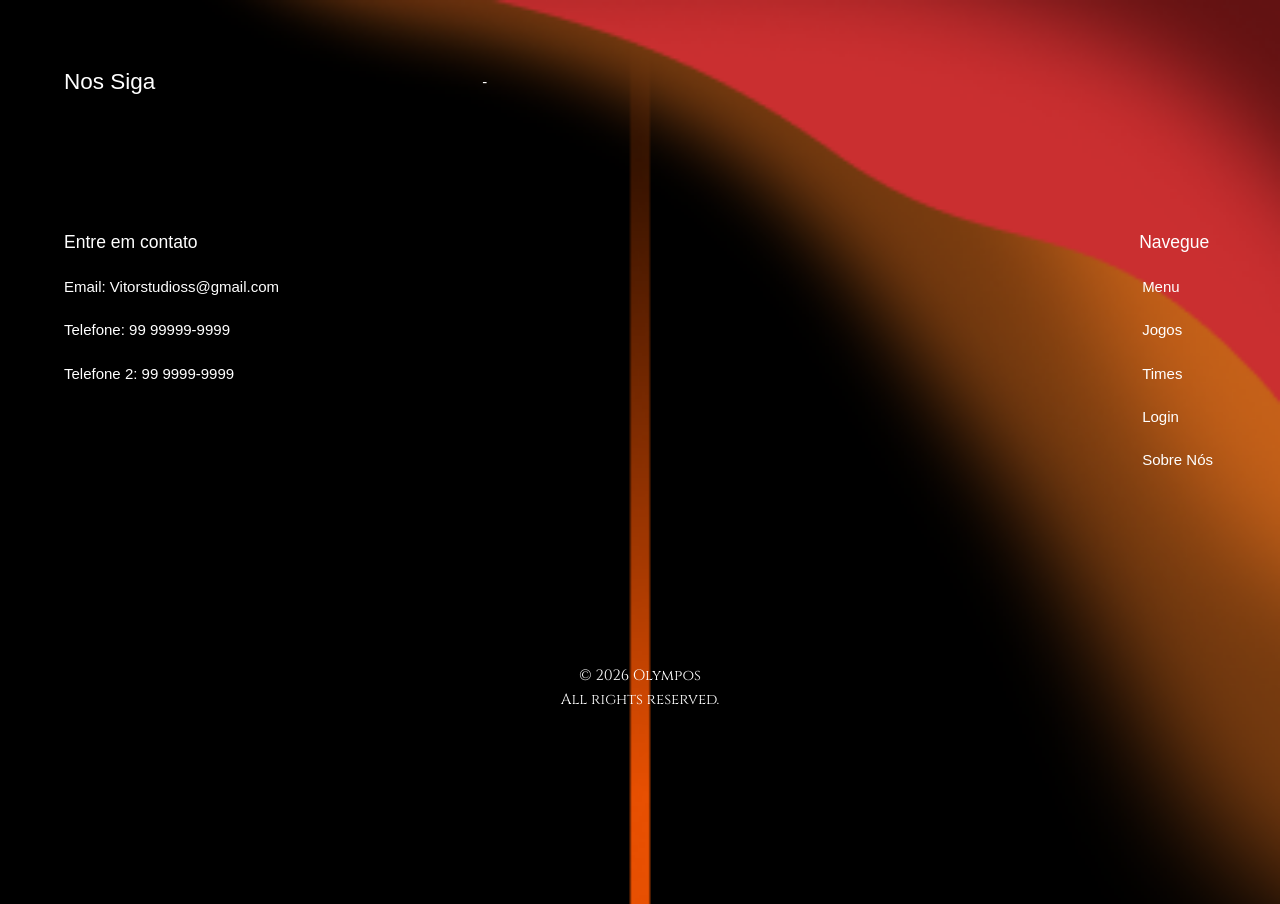
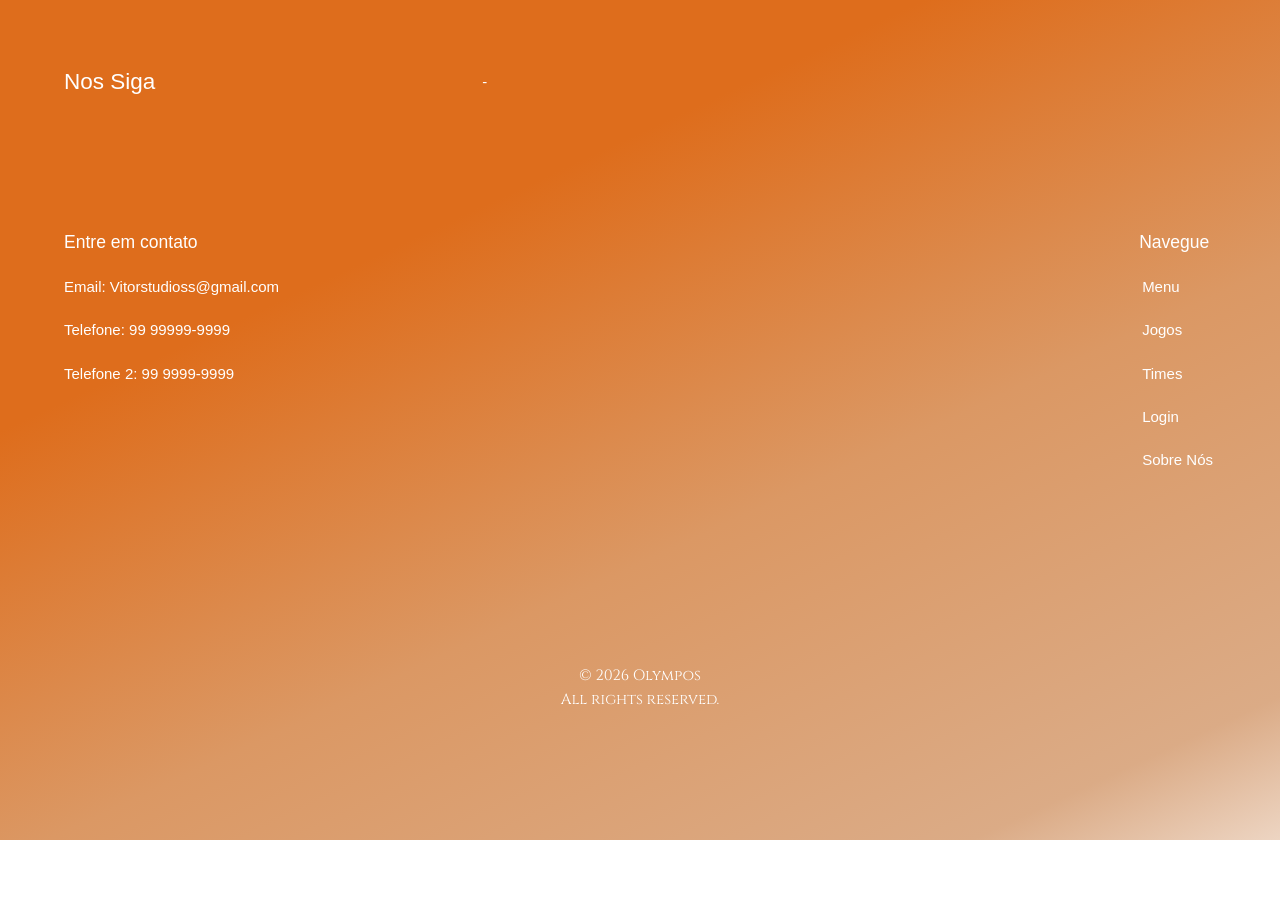
Before and after one commit to vilmarmichelsfilho/Olympus-Hackathon2K26, a Vue app: page / in a window 1280 px wide. After the commit the page ends 840 px from the top, so only its background shows below. Built offline with nearby package versions, Linux system fonts and the light colour scheme; some icons are missing; a web font is replaced by a local one.

Commit message:
STYLE: correção

```diff
--- a/src/App.vue
+++ b/src/App.vue
@@ -19,6 +19,6 @@ div.app-container {
   max-width: 100vw;
 }
 .content-wrap {
-    flex-wrap: 1;
+    flex: 1;
 }
 </style>
--- a/src/assets/base.css
+++ b/src/assets/base.css
@@ -40,7 +40,7 @@ body {
   color: white;
   background: black;
   background: url('./homeBackground.png');
-  background-size: 100vw;
+  background-size: cover;
   transition:
     color 0.5s,
     background-color 0.5s;
--- a/src/components/AppFooter.vue
+++ b/src/components/AppFooter.vue
@@ -41,7 +41,8 @@ import FacebookIcon from '@iconify-vue/mdi/facebook'; import InstagramIcon from
 <style scoped>
 @import url('https://fonts.googleapis.com/css2?family=Afacad:ital,wght@0,400..700;1,400..700&family=BBH+Hegarty&family=Cinzel:wght@400..900&display=swap');
 footer {
-    margin-bottom: 15vw;
+    padding-bottom: 10vw;
+    background: linear-gradient(155deg, #DE6D1C 30%, #DB9864, #dbab86 90%, #ffffff 110%);
 }
 .midia {
     display: flex;
```
